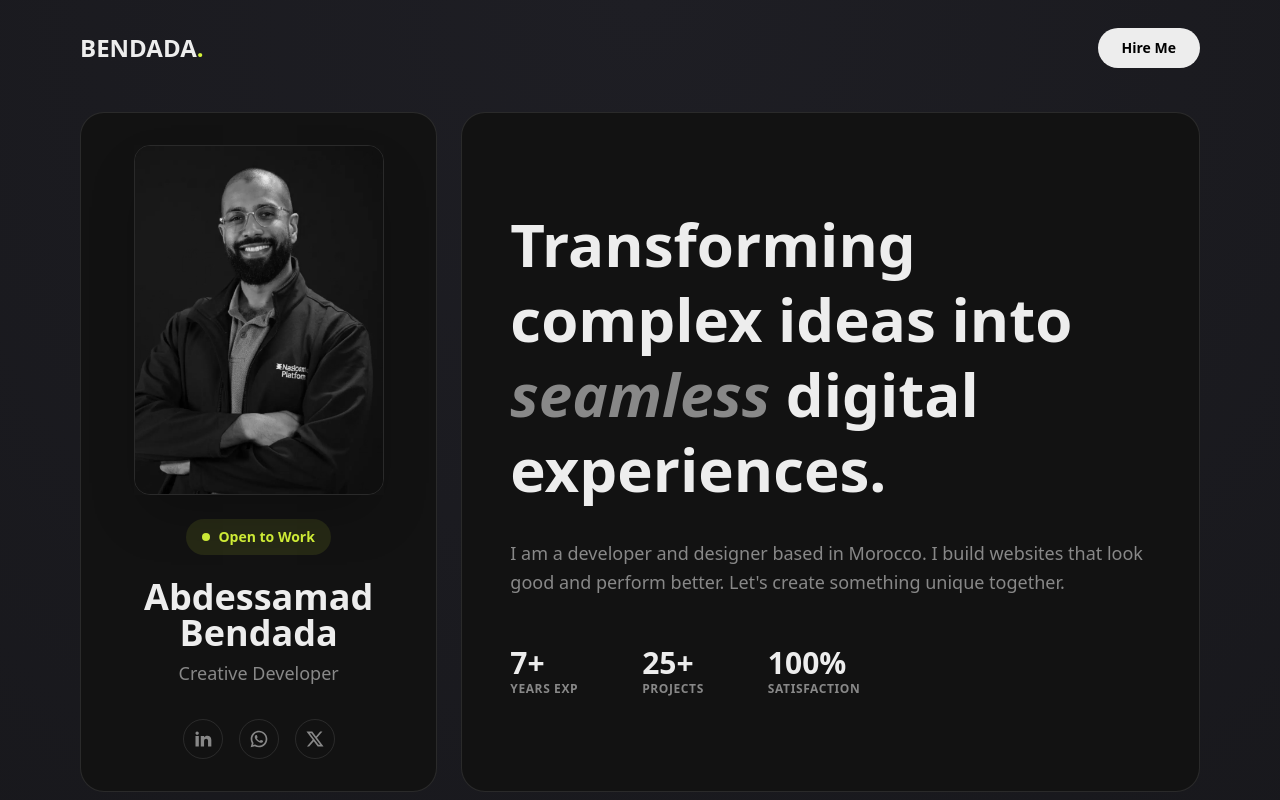
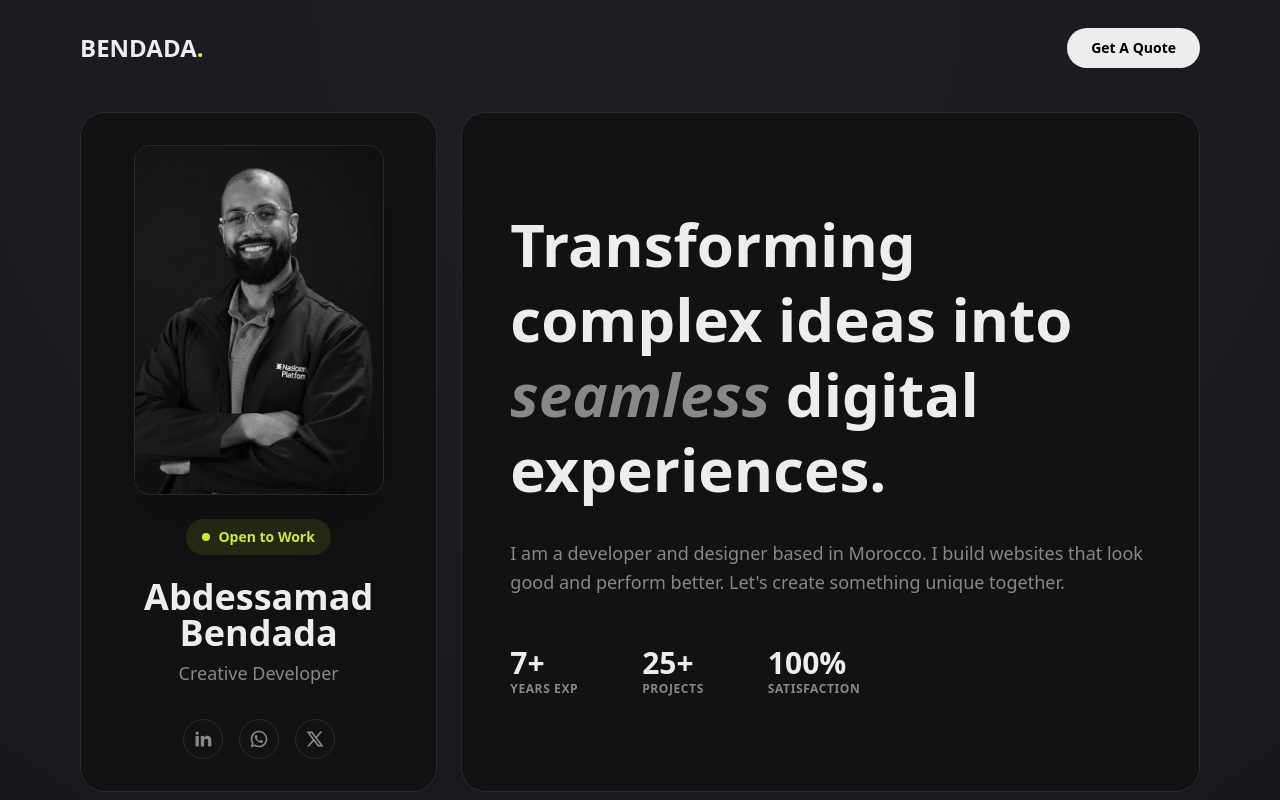
Before and after one commit to AbdessamadBendada/portfolio, a Next.js app: page / in a window 1280 px wide. Shown: the top 800 px of the page. Built offline with nearby package versions, Linux system fonts and the light colour scheme.

Commit message:
minor change-  button text

```diff
--- a/components/Header.tsx
+++ b/components/Header.tsx
@@ -13,7 +13,7 @@ const Header = () => {
         href="#contact"
         className="px-6 py-2.5 bg-[#ededed] text-black rounded-full font-semibold text-sm hover:bg-accent transition-colors"
       >
-        Hire Me
+        Get A Quote
       </a>
     </header>
   );
```
